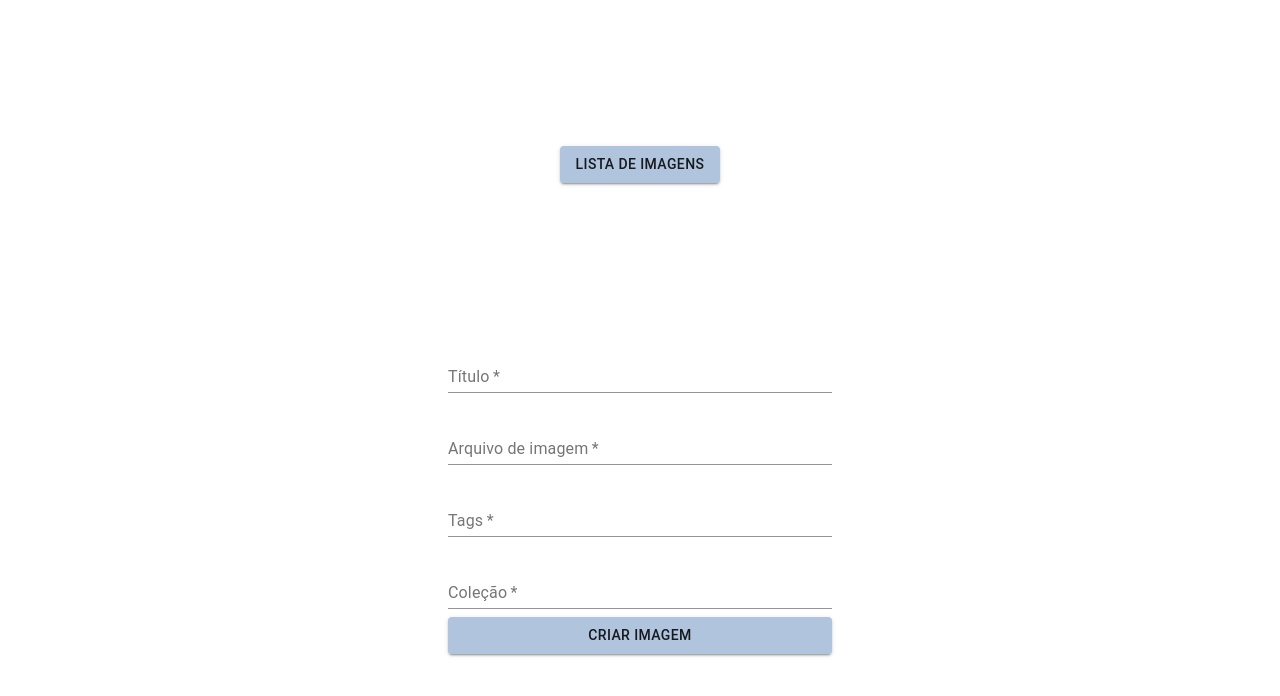
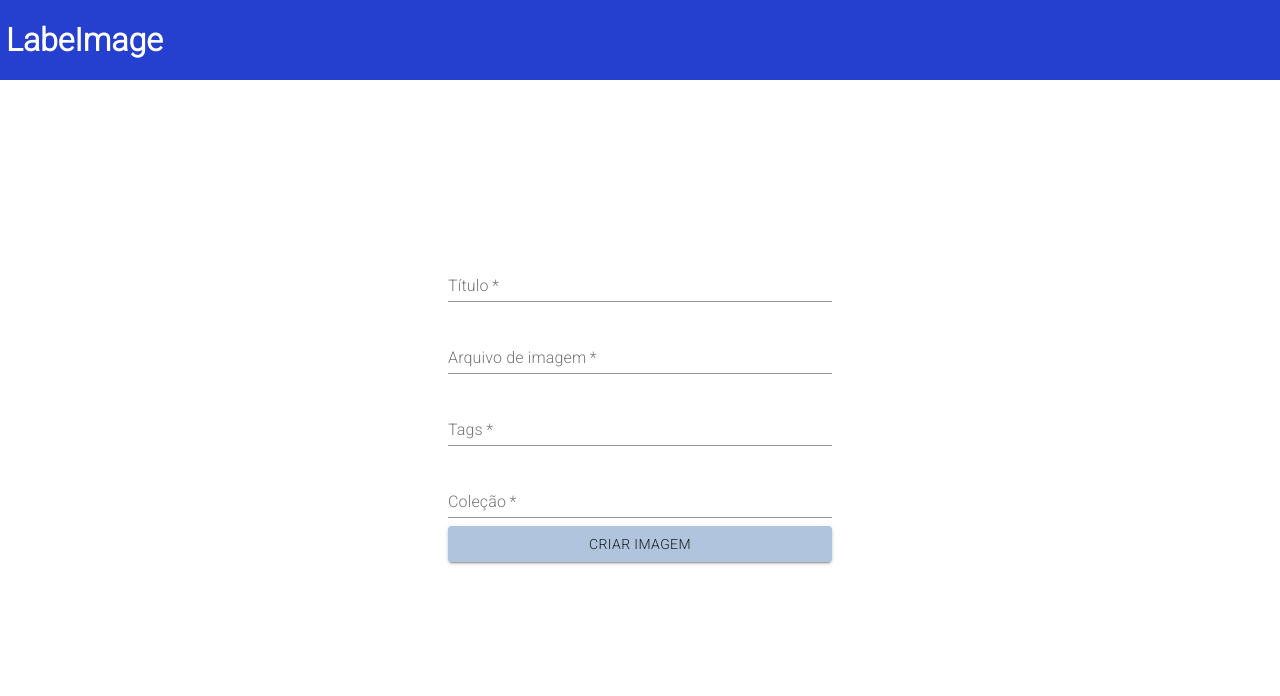
Before and after one commit to joaovitorcostaa/frontend-primeiro-projeto-fullstack, a React (Create React App) app in the folder frontend/: page /create in a window 1280 px wide. Shown: the top 696 px of the page. Built offline with nearby package versions, Linux system fonts and the light colour scheme; sample sign-in values are in the browser's storage.

Commit message:
Finalizando estilizações básicas

```diff
--- a/frontend/src/components/Card/styled.js
+++ b/frontend/src/components/Card/styled.js
@@ -1,5 +1,4 @@
 import styled from "styled-components"
-import { primaryColor } from "../../constants/colors"
 
 export const DivContainer = styled.div`
     display: flex;
@@ -15,6 +14,7 @@ export const DivContainer = styled.div`
     box-shadow: 2px 2px 2px 2px #dbdbdb;
     @media(max-width: 1024px){
         height: 18rem;
+        width: 95%;
     }
     :hover{
         cursor: pointer;
--- a/frontend/src/components/DetailsCard/styled.js
+++ b/frontend/src/components/DetailsCard/styled.js
@@ -22,9 +22,6 @@ export const Img = styled.img`
         width: 100%;
         height: 70%;
     }
-    :hover{
-        cursor: pointer;
-    }
 `
 
 export const DivInfo = styled.div`
--- a/frontend/src/index.css
+++ b/frontend/src/index.css
@@ -1,9 +1,9 @@
+@import url('https://fonts.googleapis.com/css2?family=Roboto:wght@300&display=swap');
+
 body {
   margin:0px !important;
   padding: 0px !important;
-  font-family: -apple-system, BlinkMacSystemFont, 'Segoe UI', 'Roboto', 'Oxygen',
-    'Ubuntu', 'Cantarell', 'Fira Sans', 'Droid Sans', 'Helvetica Neue',
-    sans-serif;
+  font-family: 'Roboto', sans-serif;
   -webkit-font-smoothing: antialiased;
   -moz-osx-font-smoothing: grayscale;
 }
--- a/frontend/src/pages/ImageDetailsPage/ImageDetailsPage.js
+++ b/frontend/src/pages/ImageDetailsPage/ImageDetailsPage.js
@@ -28,7 +28,6 @@ export const ImageDetailsPage = () => {
                 }
             })
             setImage(imageData.data)
-            console.log(imageData.data)
         } catch (error) {
             console.log(error.message)
         }
--- a/frontend/src/pages/ImageDetailsPage/styled.js
+++ b/frontend/src/pages/ImageDetailsPage/styled.js
@@ -1,4 +1,5 @@
 import styled from "styled-components"
+import {primaryColor} from "../../constants/colors"
 
 export const DivContainer = styled.div`
     height: 100vh;
@@ -12,8 +13,10 @@ export const Header = styled.div`
     display: flex;
     align-items: center;
     margin-bottom: 12px;
-    height: 85px;
+    height: 80px;
     width: 100%;
+    background: ${primaryColor};
+    color: white;
 `
 
 export const Title = styled.h1`
--- a/frontend/src/pages/allImagesPage/AllImagesPage.js
+++ b/frontend/src/pages/allImagesPage/AllImagesPage.js
@@ -5,8 +5,9 @@ import { useProtectedPage } from "../../hooks/useProtectedPage";
 import { Button, Menu, MenuItem } from "@material-ui/core";
 import { goToCreateImagePage, goToImageDetailsPage, goToLoginPage } from "../../routes/coordinator";
 import { Card } from "../../components/Card/Card"
-import { DivContainer, Header, DivCards, Title, DivButtons } from "./styled";
+import { DivContainer, Header, DivCards, Title, DivButtons, DivAdd, DivButton } from "./styled";
 import MenuIcon from '@material-ui/icons/Menu';
+import AddCircleIcon from '@material-ui/icons/AddCircle';
 
 export const AllImagesPage = () => {
     useProtectedPage()
@@ -44,7 +45,7 @@ export const AllImagesPage = () => {
 
     const imagesList = images && images.map((image) => {
         return (<Card
-            key={image.key}
+            key={image.id}
             file={image.file}
             goToDetailsPage={() => goToImageDetailsPage(history, image.id)}
             date={image.date}
@@ -62,7 +63,7 @@ export const AllImagesPage = () => {
         <Header>
             <Title>LabeImage</Title>
             <DivButtons>
-                <MenuIcon color="primary" onClick={handleClick} />
+                <MenuIcon color="secondary" onClick={handleClick} />
                 <Menu
                     anchorEl={anchorEl}
                     keepMounted
@@ -72,9 +73,15 @@ export const AllImagesPage = () => {
                     <MenuItem onClick={() => goToCreateImagePage(history)}> Criar Imagem </MenuItem>
                 </Menu>
             </DivButtons>
+            <DivButton>
+                <Button color="secondary" type="submit" variant="text" onClick={() => logout()} > Logout </Button>
+            </DivButton>
         </Header>
         <DivCards>
             {imagesList}
         </DivCards>
+        <DivAdd>
+            <AddCircleIcon style={{ fontSize: 60 }} color="primary" onClick={() => goToCreateImagePage(history)}/>
+        </DivAdd>
     </DivContainer>
 }
--- a/frontend/src/pages/allImagesPage/styled.js
+++ b/frontend/src/pages/allImagesPage/styled.js
@@ -1,3 +1,4 @@
+import {primaryColor} from "../../constants/colors"
 import styled from "styled-components"
 
 export const DivContainer = styled.div`
@@ -13,6 +14,8 @@ export const Header = styled.div`
     justify-content: space-between;
     align-items: center;
     width: 100%;
+    background: ${primaryColor} ;
+    color: white;
 `
 export const DivCards = styled.div`
     display: flex;
@@ -28,4 +31,29 @@ export const Title = styled.h1`
 
 export const DivButtons = styled.div`
     margin-right: 6px;
+    @media(min-width: 1024px) {
+        display: none;
+    }
+    :hover{
+        cursor: pointer;
+    }
 `
+
+export const DivButton = styled.div`
+        margin-right: 6px;
+        @media (max-width: 1024px){
+        display: none;
+    }
+`
+
+export const DivAdd = styled.div`
+    position: fixed;
+    bottom: 0;
+    right: 0;
+    @media (max-width: 1024px){
+        display: none;
+    }
+    :hover{
+        cursor: pointer;
+    }
+`
--- a/frontend/src/pages/createImagePage/CreateImagePage.js
+++ b/frontend/src/pages/createImagePage/CreateImagePage.js
@@ -2,7 +2,7 @@ import { useProtectedPage } from "../../hooks/useProtectedPage"
 import { TextField, Button } from "@material-ui/core"
 import { goToAllImagesPage } from "../../routes/coordinator"
 import { useHistory } from "react-router"
-import { DivContainer, Form } from './styled';
+import { DivContainer, Form, Header, Title } from './styled';
 import useForm from "../../hooks/useForm";
 import axios from "axios";
 
@@ -36,7 +36,9 @@ export const CreateImagePage = () => {
     // }
 
     return <DivContainer>
-        <Button color="secondary" type="submit" variant="contained" onClick={() => goToAllImagesPage(history)}>Lista de imagens</Button>
+        <Header>
+            <Title onClick={() => goToAllImagesPage(history)}>LabeImage</Title>
+        </Header>
         <Form>
             <TextField
                 required
--- a/frontend/src/pages/createImagePage/styled.js
+++ b/frontend/src/pages/createImagePage/styled.js
@@ -1,9 +1,9 @@
 import styled from "styled-components"
+import {primaryColor} from "../../constants/colors"
 
 export const DivContainer = styled.div`
     display: flex;
     align-items: center;
-    justify-content: space-evenly;
     flex-direction: column;
     height: 100vh;
     width: 100%;
@@ -12,8 +12,27 @@ export const DivContainer = styled.div`
 export const Form = styled.form`
     display: flex;
     flex-direction: column;
+    justify-content: center;
     width: 30%;
+    height: 80%;
     @media(max-width: 1024px){
         width: 65%;
     }
 `
+
+export const Header = styled.div`
+    display: flex;
+    justify-content: flex-start;
+    align-items: center;
+    width: 100%;
+    height: 80px;
+    background: ${primaryColor};
+    color: white;
+`
+
+export const Title = styled.h1`
+    margin-left: 6px;
+    :hover{
+    cursor: pointer;
+    }
+`
```
Also changed, not shown: frontend/src/components/Card/Card.js (+5 -5 lines).
